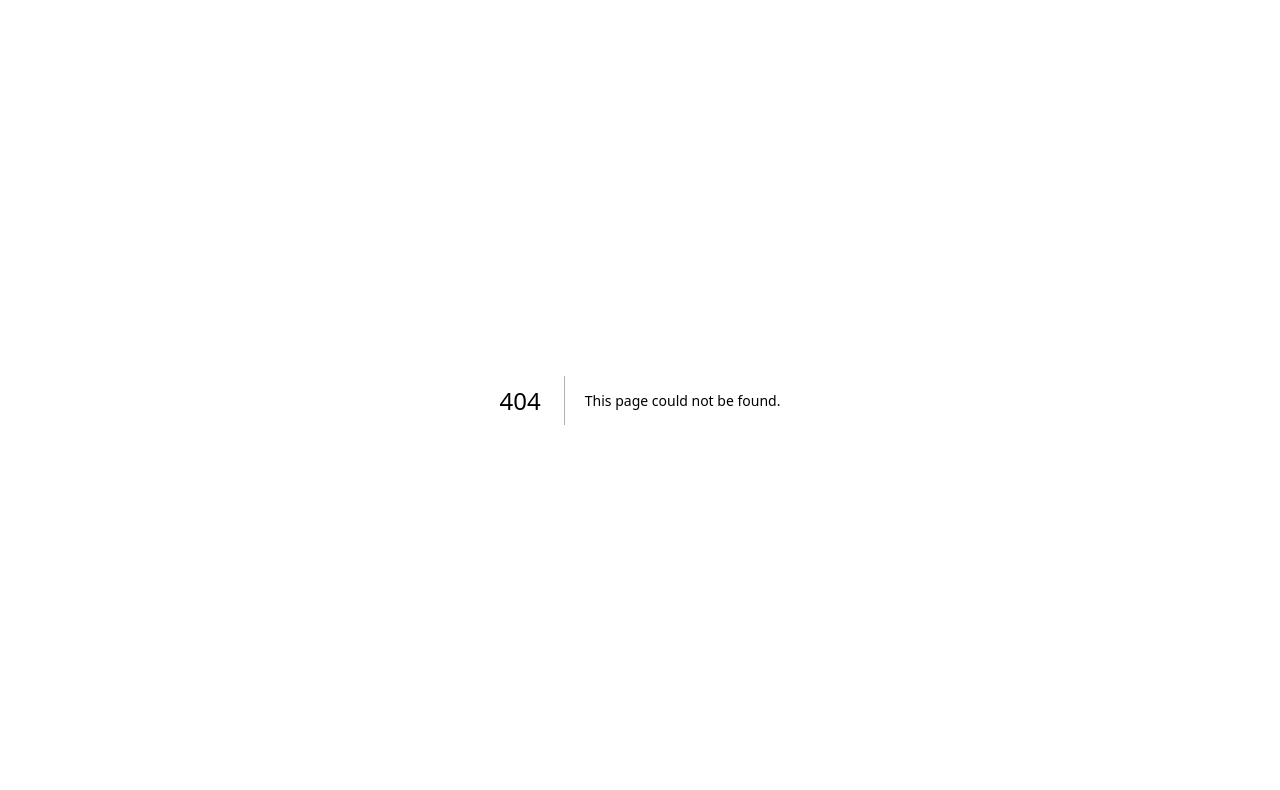
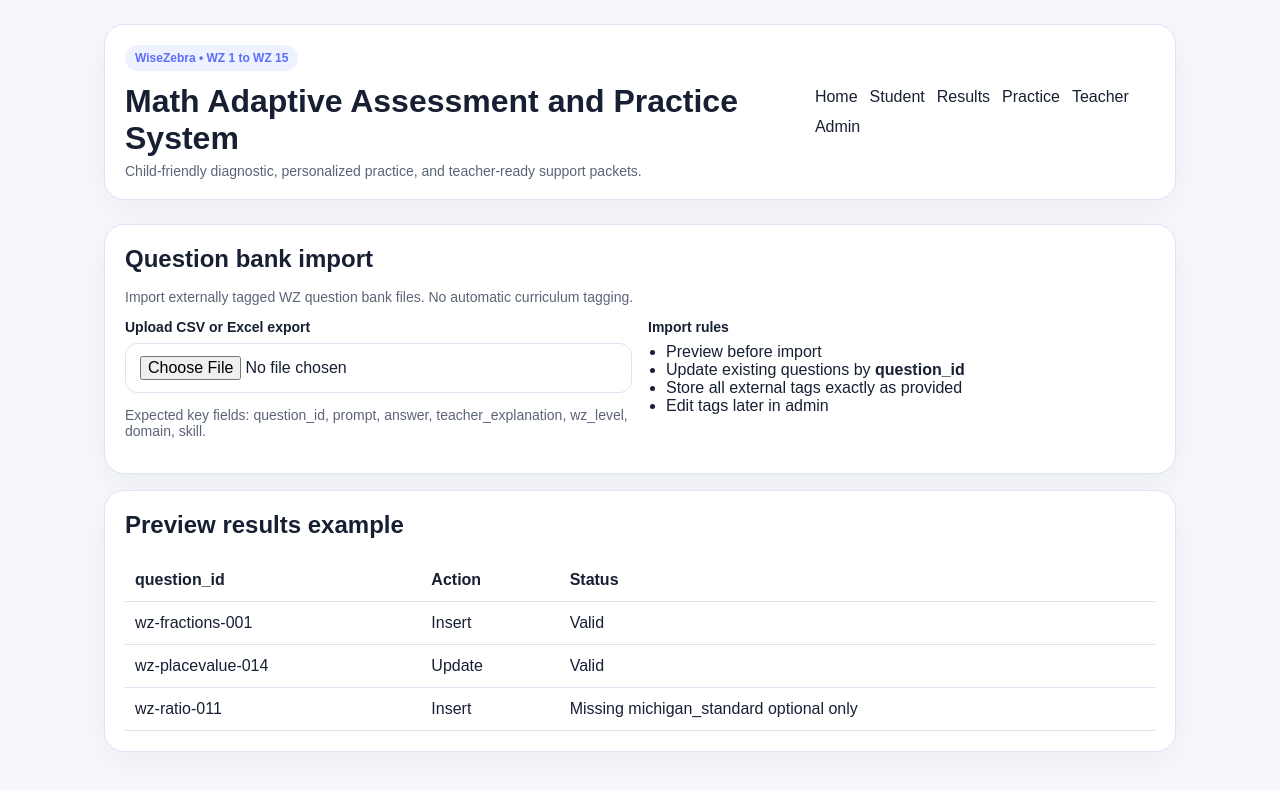
Before and after one commit to TZ2024/wisezebra-math-adaptive-system, a Next.js app: page /admin/import in a window 1280 px wide. Before the commit this address had no page. Shown: the top 790 px of the page. Built offline with nearby package versions, Linux system fonts and the light colour scheme.

Commit message:
feat: add import-ready question bank flow and stabilize local preview

```diff
--- /dev/null
+++ b/app/admin/import/page.tsx
@@ -0,0 +1,43 @@
+import { SiteHeader } from '@/components/SiteHeader';
+import { SectionCard } from '@/components/SectionCard';
+
+export default function AdminImportPage() {
+  return (
+    <main>
+      <SiteHeader />
+      <div className="container grid">
+        <SectionCard title="Question bank import" subtitle="Import externally tagged WZ question bank files. No automatic curriculum tagging.">
+          <div className="grid grid-2">
+            <div>
+              <label className="label">Upload CSV or Excel export</label>
+              <input className="input" type="file" />
+              <p className="helper">Expected key fields: question_id, prompt, answer, teacher_explanation, wz_level, domain, skill.</p>
+            </div>
+            <div>
+              <label className="label">Import rules</label>
+              <ul className="list">
+                <li>Preview before import</li>
+                <li>Update existing questions by <strong>question_id</strong></li>
+                <li>Store all external tags exactly as provided</li>
+                <li>Edit tags later in admin</li>
+              </ul>
+            </div>
+          </div>
+        </SectionCard>
+
+        <SectionCard title="Preview results example">
+          <table className="table-lite">
+            <thead>
+              <tr><th>question_id</th><th>Action</th><th>Status</th></tr>
+            </thead>
+            <tbody>
+              <tr><td>wz-fractions-001</td><td>Insert</td><td>Valid</td></tr>
+              <tr><td>wz-placevalue-014</td><td>Update</td><td>Valid</td></tr>
+              <tr><td>wz-ratio-011</td><td>Insert</td><td>Missing michigan_standard optional only</td></tr>
+            </tbody>
+          </table>
+        </SectionCard>
+      </div>
+    </main>
+  );
+}
--- a/app/admin/page.tsx
+++ b/app/admin/page.tsx
@@ -5,6 +5,7 @@ import { StatTile } from '@/components/StatTile';
 
 const cards = [
   { href: '/admin/questions' as const, title: 'Question bank', copy: 'Add, edit, filter, and approve tagged questions.' },
+  { href: '/admin/import' as const, title: 'Import questions', copy: 'Import externally tagged CSV or Excel question bank files.' },
   { href: '/admin/sessions' as const, title: 'Student sessions', copy: 'View diagnostic sessions, answers, and profiles.' },
   { href: '/admin/packets' as const, title: 'Teacher packets', copy: 'Review generated packets and delivery status.' },
 ];
@@ -19,7 +20,7 @@ export default function AdminPage() {
           <StatTile label="Profiles" value="2" note="Demo student summaries" />
           <StatTile label="Packet status" value="Queued" note="Teacher packet automation layer ready" />
         </div>
-        <div className="grid grid-3">
+        <div className="grid grid-2">
           {cards.map((card) => (
             <SectionCard key={card.href} title={card.title}>
               <p className="helper">{card.copy}</p>
--- a/next.config.ts
+++ b/next.config.ts
@@ -1,9 +1,5 @@
 import type { NextConfig } from 'next';
 
-const nextConfig: NextConfig = {
-  experimental: {
-    typedRoutes: true,
-  },
-};
+const nextConfig: NextConfig = {};
 
 export default nextConfig;
```
Also changed, not shown: lib/import/question-import.ts (added, +51 -0 lines).
